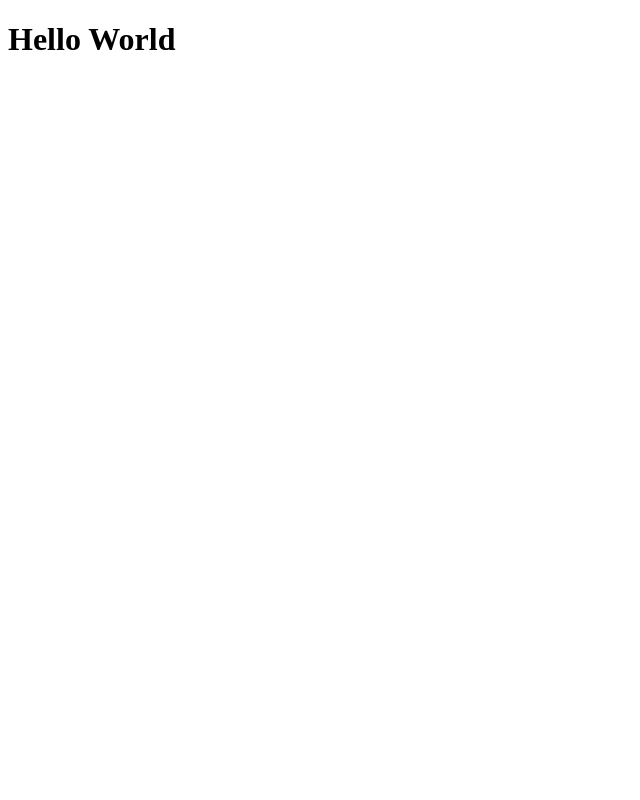
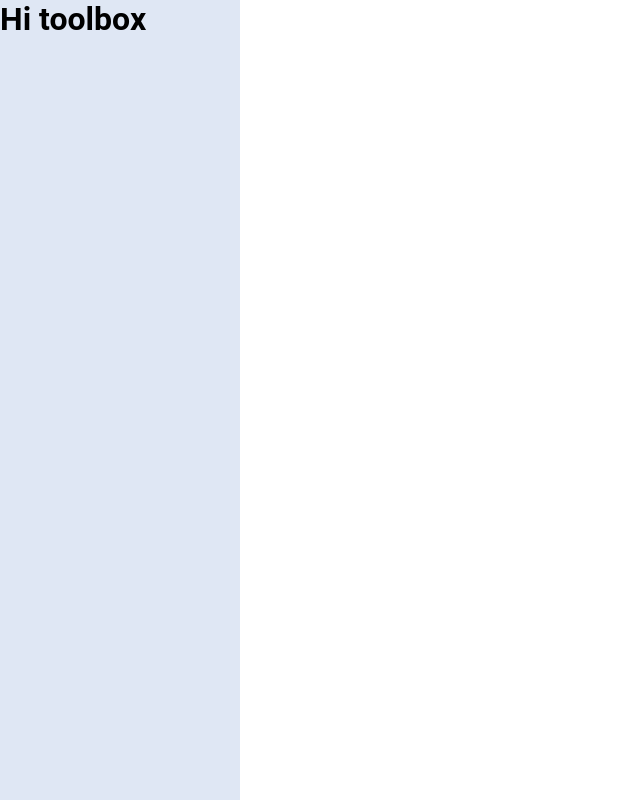
Before and after one commit to France-ioi/visual-html-editor, a React (Create React App) app: page / in a window 1280 px wide. Shown: the whole page, without its empty margins (0-640 px from the left). Built offline with nearby package versions, Linux system fonts and the light colour scheme.

Commit message:
Added css reset to index.css. Created features directory with blocks subdirectory and began work on BlocksToolbox component

```diff
--- a/src/App.tsx
+++ b/src/App.tsx
@@ -1,7 +1,9 @@
+import BlocksToolbox from './features/blocks/BlocksToolbox'
+
 function App() {
   return (
     <div className="App">
-      <h1>Hello World</h1>
+      <BlocksToolbox/>
     </div>
   );
 }
--- /dev/null
+++ b/src/features/blocks/BlocksToolbox.css
@@ -0,0 +1,6 @@
+.toolbox {
+    font-family: "Roboto";
+    background-color: #dfe7f4;
+    height: 100%;
+    max-width: 15rem;
+}
--- /dev/null
+++ b/src/features/blocks/BlocksToolbox.tsx
@@ -0,0 +1,11 @@
+import './BlocksToolbox.css'
+
+function BlocksToolbox() {
+  return (
+    <div className={'toolbox'}>
+      <h1>Hi toolbox</h1>
+    </div>
+  )
+}
+
+export default BlocksToolbox
--- /dev/null
+++ b/src/index.css
@@ -0,0 +1,16 @@
+/* Simple style reset */
+* {
+    box-sizing: border-box;
+    -webkit-box-sizing: border-box;
+    -moz-box-sizing: border-box;
+    margin: 0;
+    padding: 0;
+    border: 0;
+    outline: 0;
+    list-style: none;
+    vertical-align: middle;
+}
+
+.App {
+    height: 100vh;
+}
--- a/src/index.tsx
+++ b/src/index.tsx
@@ -1,5 +1,6 @@
 import React from 'react';
 import ReactDOM from 'react-dom';
+import './index.css'
 import App from './App';
 import reportWebVitals from './reportWebVitals';
 
```
Also changed, not shown: 1 other file (tests, documents, lock files or other folders).
